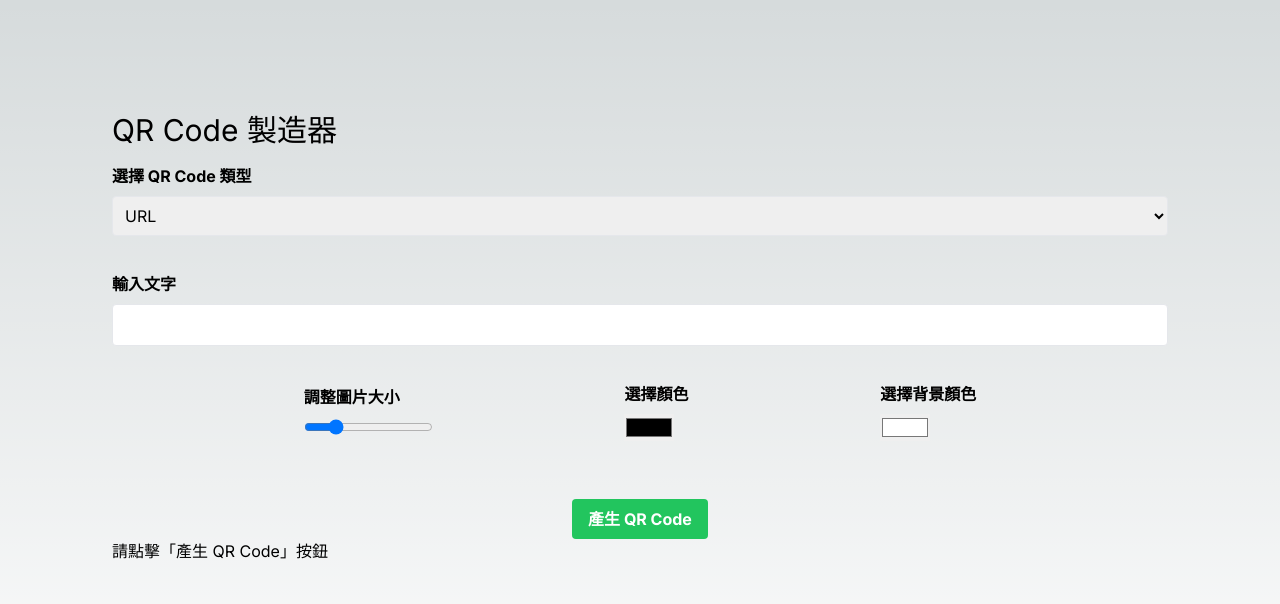
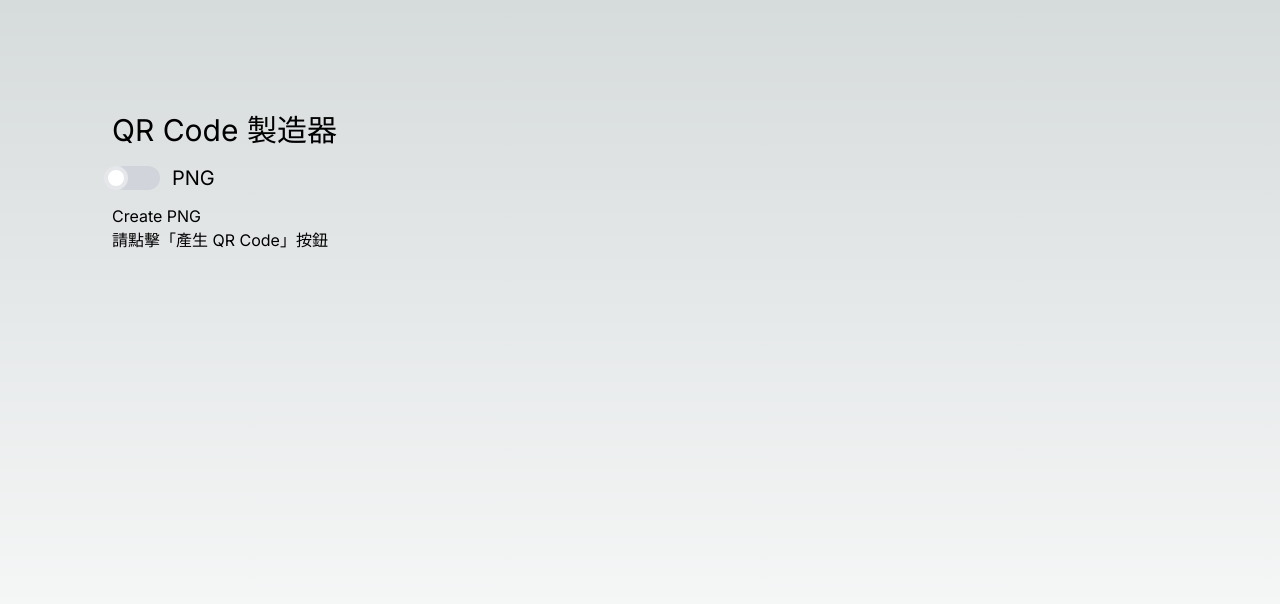
Before and after one commit to bucky0112/qrcode-nextjs, a Next.js app: page / in a window 1280 px wide. Shown: the top 604 px of the page. Built offline with nearby package versions, Linux system fonts and the light colour scheme; no server answers.

Commit message:
Add CreatePngForm component, Switcher component, and necessary styling for the switcher toggle

```diff
--- /dev/null
+++ b/app/components/CreatePngForm.tsx
@@ -0,0 +1,9 @@
+const CreatePngForm = () => {
+  return (
+    <div>
+      <h1>Create PNG</h1>
+    </div>
+  )
+}
+
+export default CreatePngForm
--- /dev/null
+++ b/app/components/Switcher.tsx
@@ -0,0 +1,29 @@
+import useStore from '../store'
+import styles from '../styles/Switcher.module.css'
+
+const Switcher = () => {
+  const { selectedFormat, setSelectedFormat } = useStore()
+
+  return (
+    <>
+      <div className='relative inline-block w-10 align-middle select-none transition duration-200 ease-in'>
+        <input
+          id='formSwitcher'
+          type='checkbox'
+          className={`${styles.toggleCheckbox} absolute block w-6 h-6 rounded-full bg-white border-4 appearance-none cursor-pointer`}
+          checked={selectedFormat === 'SVG'}
+          onChange={() =>
+            setSelectedFormat(selectedFormat === 'SVG' ? 'PNG' : 'SVG')
+          }
+        />
+        <label
+          htmlFor='formSwitcher'
+          className='w-12 block overflow-hidden h-6 rounded-full bg-gray-300 cursor-pointer'
+        ></label>
+      </div>
+      <span className='ml-5 text-xl align-middle'>{selectedFormat}</span>
+    </>
+  )
+}
+
+export default Switcher
--- a/app/page.tsx
+++ b/app/page.tsx
@@ -2,26 +2,27 @@
 import Image from 'next/image'
 import useStore from './store'
 import CreateSvgForm from './components/CreateSvgForm'
+import CreatePngForm from './components/CreatePngForm'
+import Switcher from './components/Switcher'
 
 export default function Home() {
-  const { imgSrc, errorsFromForm } = useStore()
+  const { imgSrc, errorsFromForm, selectedFormat } = useStore()
   const hasErrors = Object.keys(errorsFromForm).length > 0
 
   return (
     <main className='flex min-h-screen flex-col items-center justify-between p-24'>
       <div className='container mx-auto p-4'>
         <h1 className='text-3xl mb-4'>QR Code 製造器</h1>
-        <CreateSvgForm />
+        <Switcher />
+        <div className='mt-3'>
+          {selectedFormat === 'SVG' ? <CreateSvgForm /> : <CreatePngForm />}
+        </div>
         {imgSrc && Object.keys(errorsFromForm).length < 1 ? (
           <div className='flex justify-center mt-10'>
             <Image src={imgSrc} width={500} height={500} alt='QR Code Image' />
           </div>
         ) : (
-          <p>
-            {hasErrors
-              ? '請輸入正確的資訊'
-              : '請點擊「產生 QR Code」按鈕'}
-          </p>
+          <p>{hasErrors ? '請輸入正確的資訊' : '請點擊「產生 QR Code」按鈕'}</p>
         )}
       </div>
     </main>
--- a/app/store/index.ts
+++ b/app/store/index.ts
@@ -14,12 +14,16 @@ interface Store {
   setImgSrc: (imgSrc: string | null) => void
   errorsFromForm: ErrorType
   setErrors: (errors: ErrorType) => void
+  selectedFormat: string
+  setSelectedFormat: (format: string) => void
 }
 const useStore = create<Store>((set) => ({
   imgSrc: null,
   setImgSrc: (imgSrc) => set({ imgSrc }),
   errorsFromForm: {},
   setErrors: (errors) => set({ errorsFromForm: errors }),
+  selectedFormat: 'PNG',
+  setSelectedFormat: (format) => set({ selectedFormat: format }),
 }))
 
 export default useStore
--- /dev/null
+++ b/app/styles/Switcher.module.css
@@ -0,0 +1,7 @@
+.toggleCheckbox:checked {
+  @apply left-6 border-blue-600 bg-blue-600;
+}
+
+.toggleCheckbox {
+  @apply right-6 top-0 transition-all duration-200 ease-in;
+}
```
